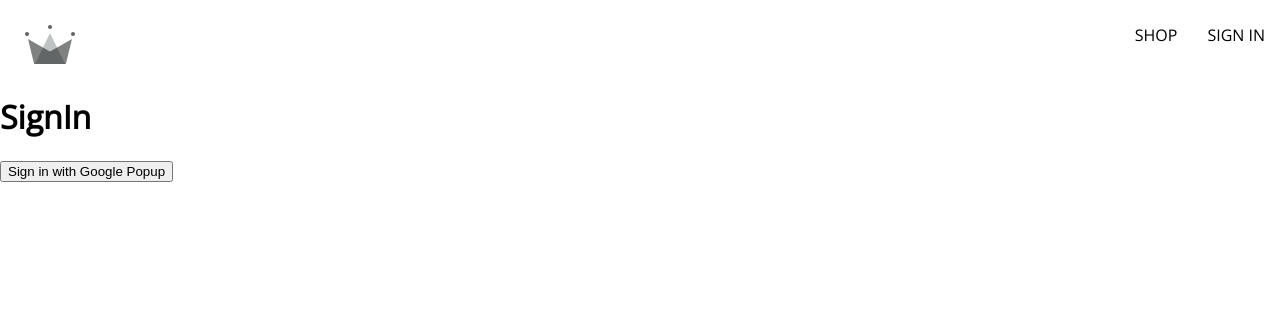
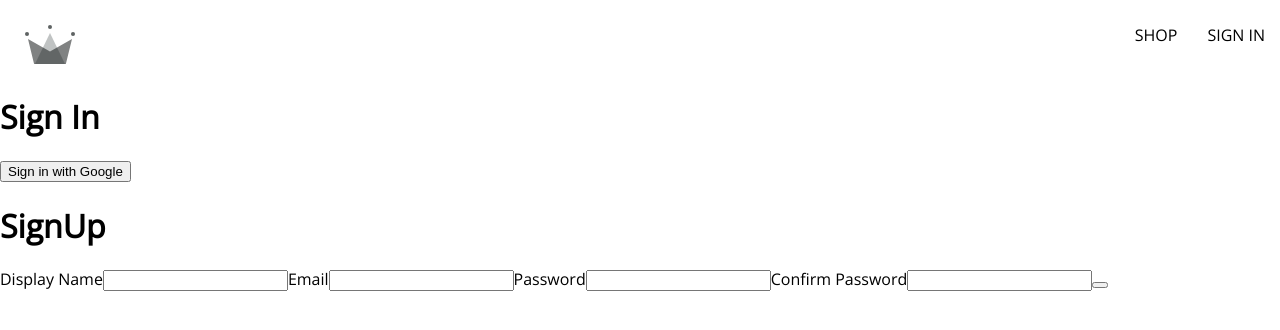
Before and after one commit to Shub4am/EliteClothing, a React (Create React App) app: page /signIn in a window 1280 px wide. Shown: the top 330 px of the page. Built offline with nearby package versions, Linux system fonts and the light colour scheme; a web font is replaced by a local one.

Commit message:
sign up form initial

```diff
--- /dev/null
+++ b/src/components/SignUp/SignUp.jsx
@@ -0,0 +1,67 @@
+import { useState } from 'react';
+
+const defaultFormField = {
+  displayName: '',
+  email: '',
+  password: '',
+  confirmPassword: '',
+};
+
+const SignUp = () => {
+  const [formFields, setFormFields] = useState(defaultFormField);
+  const { displayName, email, password, confirmPassword } = formFields;
+
+  console.log(formFields);
+
+  const handleChange = (event) => {
+    const { name, value } = event.target;
+
+    setFormFields({ ...formFields, [name]: value });
+  };
+
+  return (
+    <div>
+      <h1>SignUp</h1>
+      <form onSubmit={() => {}}>
+        <label>Display Name</label>
+        <input
+          type="text"
+          required
+          onChange={handleChange}
+          name="displayName"
+          value={displayName}
+        />
+
+        <label>Email</label>
+        <input
+          type="email"
+          required
+          onChange={handleChange}
+          name="email"
+          value={email}
+        />
+
+        <label>Password</label>
+        <input
+          type="password"
+          required
+          onChange={handleChange}
+          name="password"
+          value={password}
+        />
+
+        <label>Confirm Password</label>
+        <input
+          type="password"
+          required
+          onChange={handleChange}
+          name="confirmPassword"
+          value={confirmPassword}
+        />
+        <button type="submit"></button>
+      </form>
+    </div>
+  );
+};
+
+export default SignUp;
--- a/src/index.js
+++ b/src/index.js
@@ -1,7 +1,7 @@
 import React from 'react';
 import ReactDOM from 'react-dom/client';
 import { BrowserRouter } from 'react-router-dom';
-import './index.css';
+import './index.scss';
 import App from './App';
 import reportWebVitals from './reportWebVitals';
 
--- a/src/pages/Authentication/SignIn.jsx
+++ b/src/pages/Authentication/SignIn.jsx
@@ -5,15 +5,20 @@ import {
   createUserDocumentFromAuth,
 } from '../../utils/firebase/firebase';
 
+import SignUp from '../../components/SignUp/SignUp';
+
 const SignIn = () => {
   const logGoogleUser = async () => {
     const { user } = await signInWithGooglePopup();
+    //eslint-disable-next-line
     const userDocRef = await createUserDocumentFromAuth(user);
   };
+
   return (
     <div>
-      <h1>SignIn</h1>
-      <button onClick={logGoogleUser}>Sign in with Google Popup</button>
+      <h1>Sign In</h1>
+      <button onClick={logGoogleUser}>Sign in with Google</button>
+      <SignUp />
     </div>
   );
 };
--- a/src/utils/firebase/firebase.js
+++ b/src/utils/firebase/firebase.js
@@ -1,7 +1,11 @@
 import { initializeApp } from 'firebase/app';
 
-import { getAuth, signInWithPopup, GoogleAuthProvider } from 'firebase/auth';
-// eslint-disable-next-line
+import {
+  getAuth,
+  signInWithRedirect,
+  signInWithPopup,
+  GoogleAuthProvider,
+} from 'firebase/auth';
 import { getFirestore, doc, getDoc, setDoc } from 'firebase/firestore';
 
 const firebaseConfig = {
@@ -15,13 +19,16 @@ const firebaseConfig = {
 // eslint-disable-next-line
 const firebaseApp = initializeApp(firebaseConfig);
 
-const provider = new GoogleAuthProvider();
-provider.setCustomParameters({
+const googleProvider = new GoogleAuthProvider();
+googleProvider.setCustomParameters({
   prompt: 'select_account',
 });
 
 export const auth = getAuth();
-export const signInWithGooglePopup = () => signInWithPopup(auth, provider);
+export const signInWithGooglePopup = () =>
+  signInWithPopup(auth, googleProvider);
+export const signInWithGoogleRedirect = () =>
+  signInWithRedirect(auth, googleProvider);
 
 export const db = getFirestore();
 
@@ -48,6 +55,4 @@ export const createUserDocumentFromAuth = async (userAuth) => {
   }
 
   return userDocRef;
-
-  //return userDocRef
 };
```
Also changed, not shown: src/index.scss (renamed from src/index.css).
